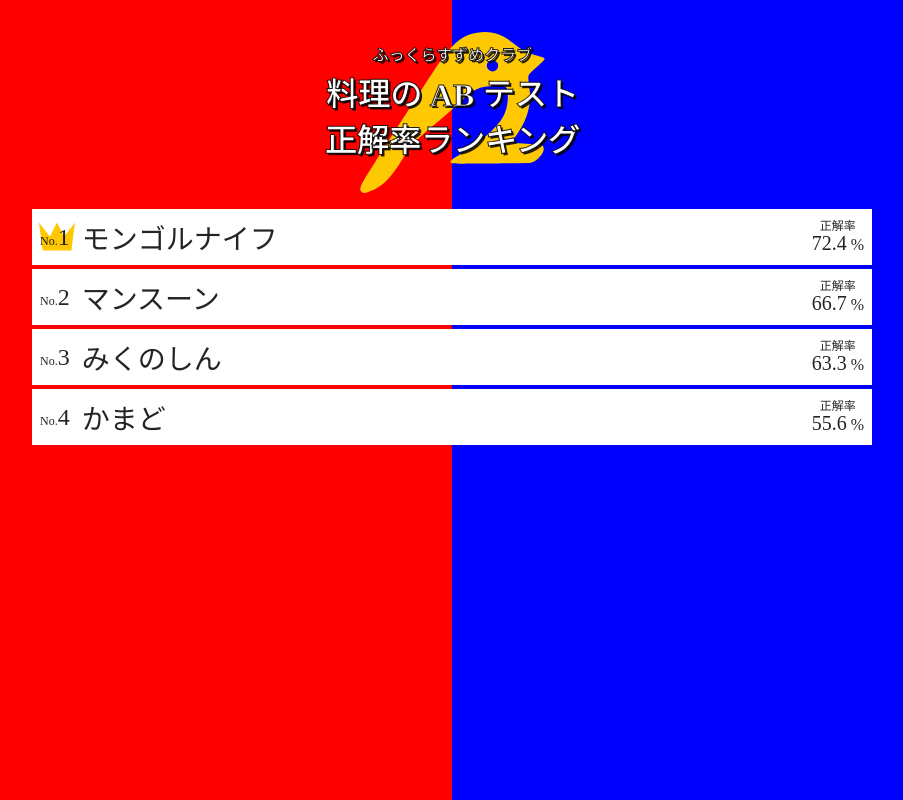
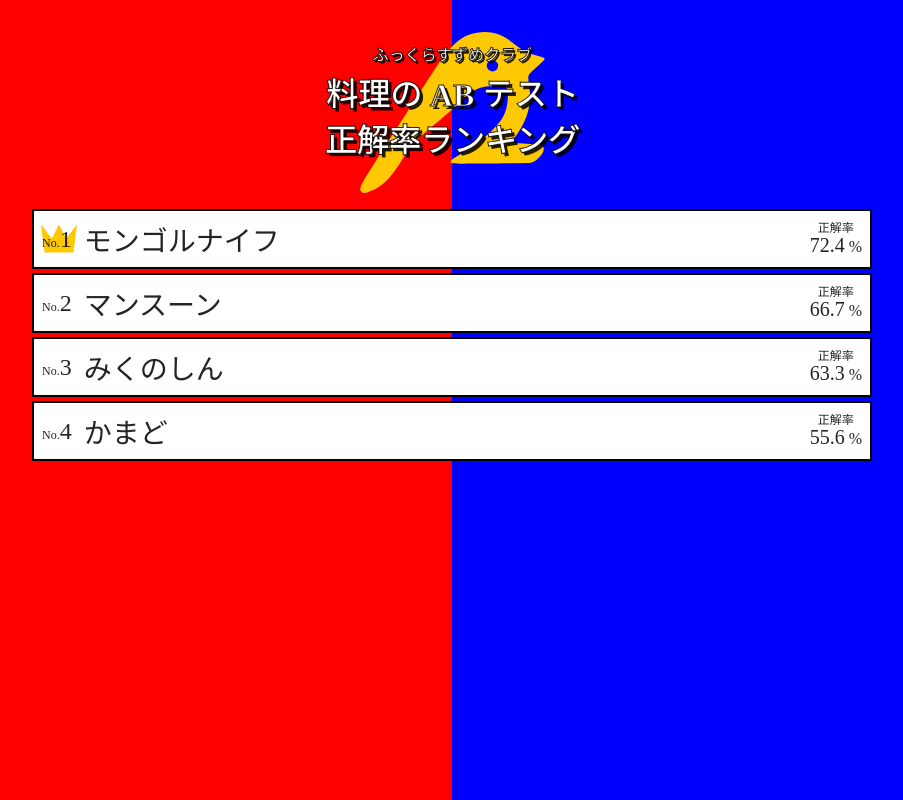
Before and after one commit to fusho-takahashi/fukkura-suzume, an Angular app: page / in a window 1280 px wide. Shown: the whole page, without its empty margins (188-1091 px from the left). Built offline with nearby package versions, Linux system fonts and the light colour scheme; a web font is replaced by a local one.

Commit message:
minor style adjustment

```diff
--- a/src/app/app.component.scss
+++ b/src/app/app.component.scss
@@ -20,11 +20,12 @@ h1 {
   font-family: "Mochiy Pop One";
   color: white;
   -webkit-text-stroke: 1px rgba($color: #000000, $alpha: 0.86);
-  text-shadow: 2px 2px rgba($color: #000000, $alpha: 0.86);
+  text-shadow: 3px 3px rgba($color: #000000, $alpha: 0.86);
   margin: unset;
   font-size: 32px;
 
   .channel-name {
     font-size: 16px;
+    text-shadow: 2px 2px rgba($color: #000000, $alpha: 0.86);
   }
 }
--- a/src/app/components/ranking/ranking-item.component.ts
+++ b/src/app/components/ranking/ranking-item.component.ts
@@ -18,6 +18,7 @@ import { Component, input } from '@angular/core';
       background-color: white;
       padding: 8px 8px;
       gap: 12px;
+      border: solid 2px black;
     }
 
     .rank, .accuracy {
```
